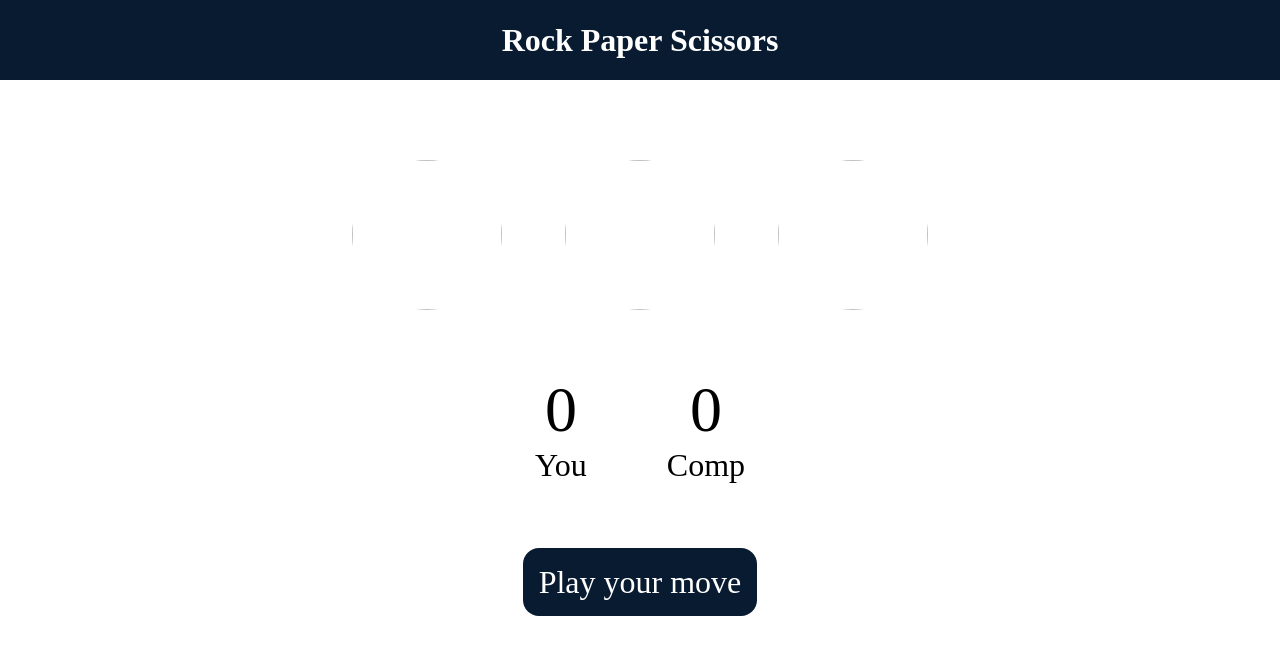
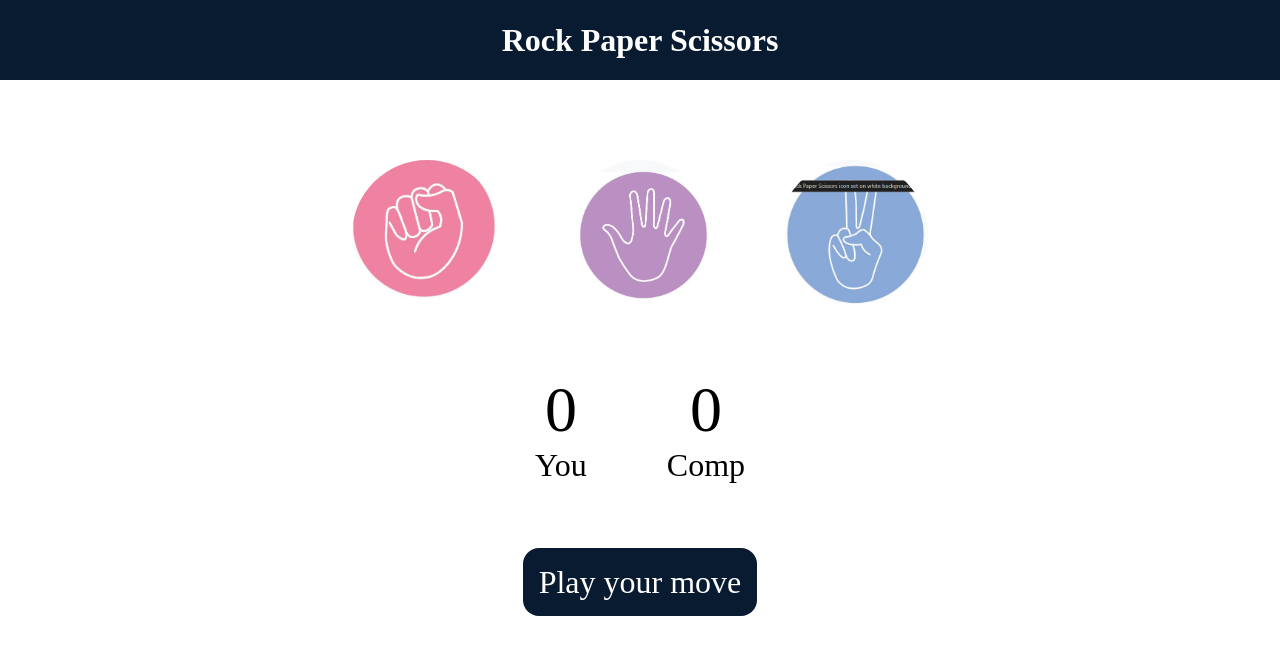
Before and after one commit to 06Gagan/Rock-paper-scissors-Game, a plain HTML site: page index.html in a window 1280 px wide. Drawn offline with Linux system fonts and the light colour scheme.

Commit message:
Update index.html
I corrected the picture's address.

```diff
--- a/index.html
+++ b/index.html
@@ -10,13 +10,13 @@
     <h1>Rock Paper Scissors</h1>
     <div class="choices">
         <div class="choice" id="rock">
-            <img src="rock.png">
+            <img src="Picture/rock.png">
         </div>
         <div class="choice" id="paper">
-            <img src="paper.png">
+            <img src="Picture/paper.png">
         </div>
         <div class="choice" id="scissors">
-            <img src="scicesors.png">
+            <img src="Picture/scicesors.png">
         </div>
     </div>
 
```
